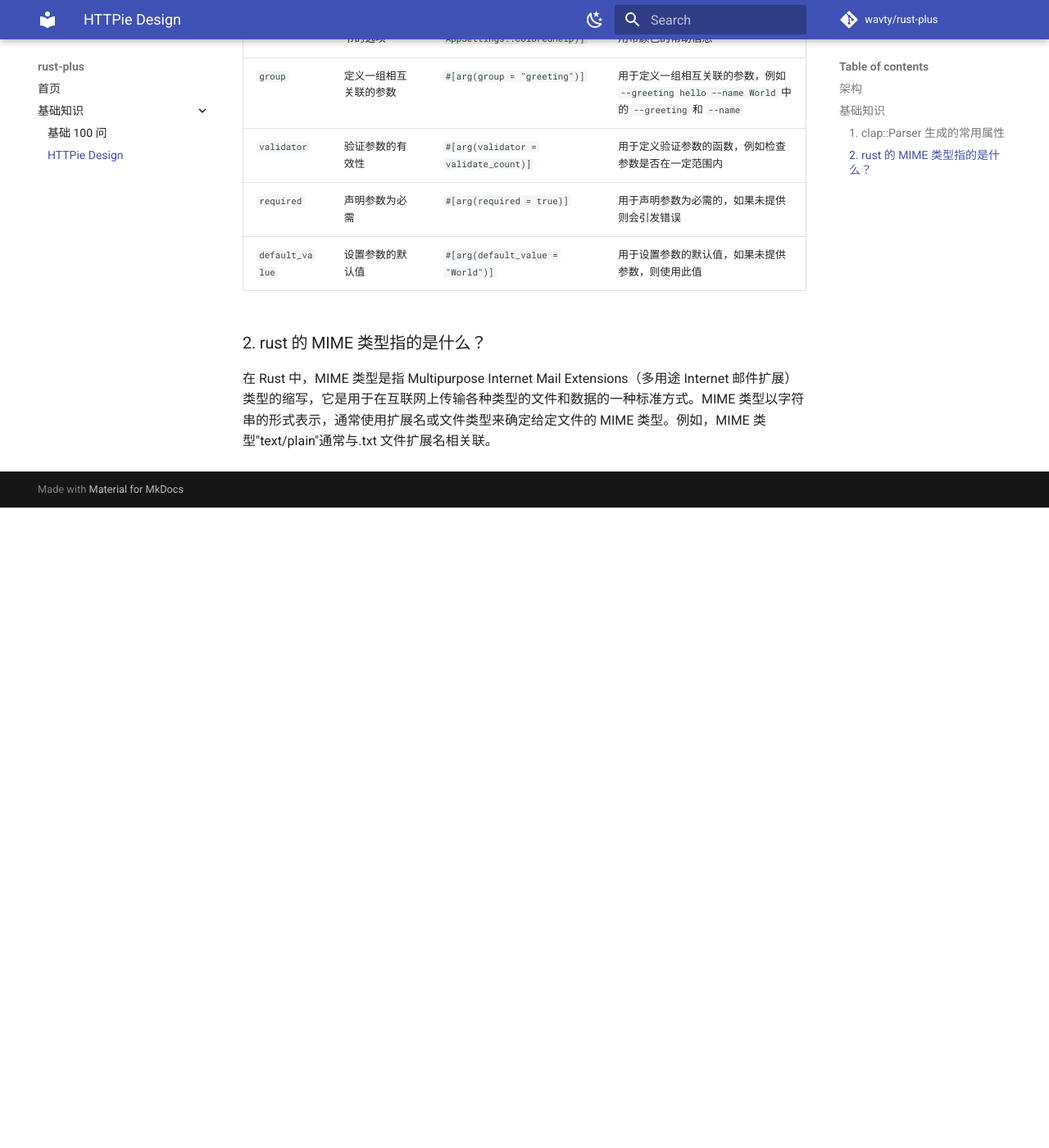
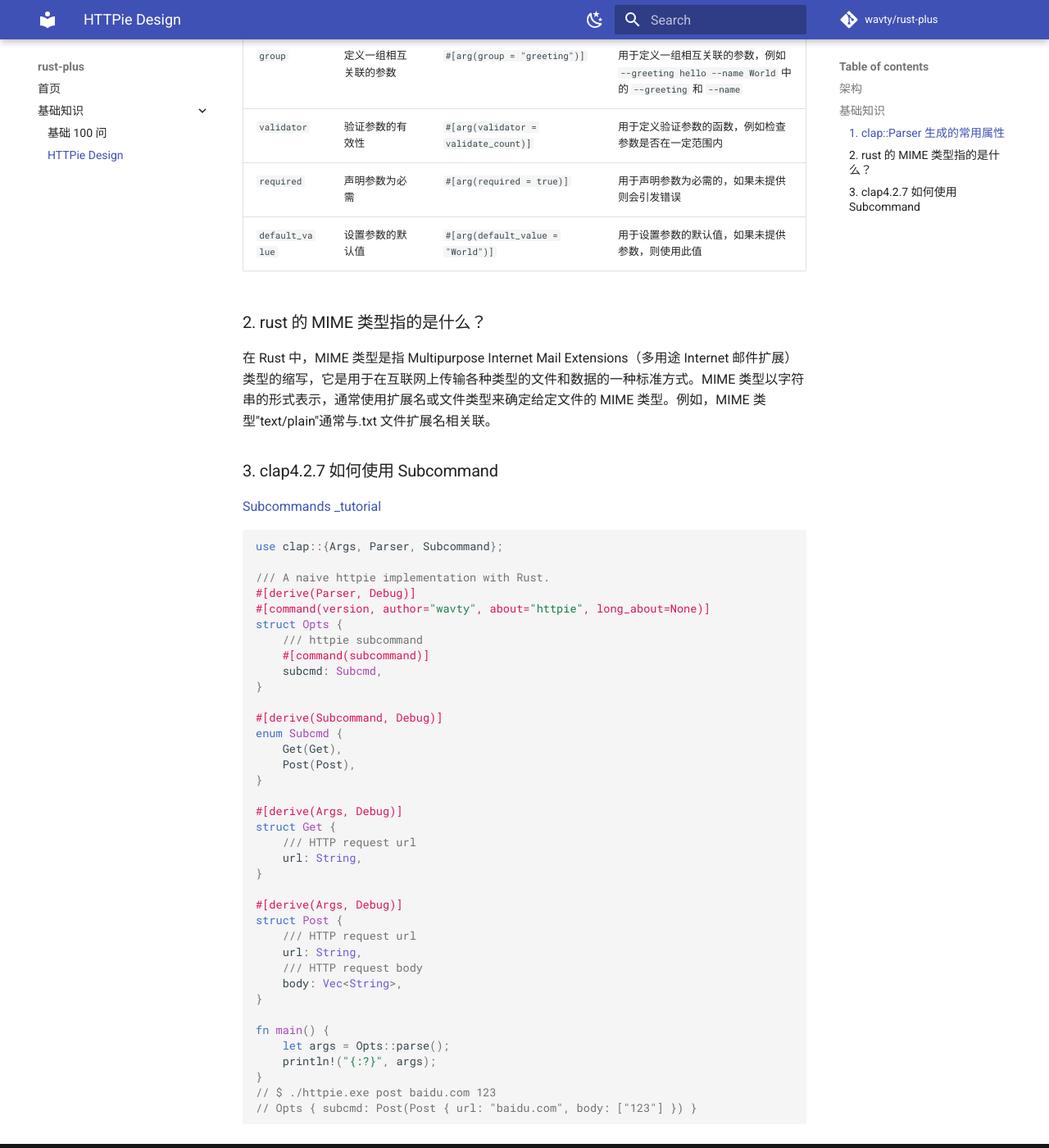
Before and after one commit to wavty/rust-plus, an MkDocs documentation site: the page built from docs/concepts/httpie.md, in a window 1280 px wide and 1400 px high, scrolled down 1398 px. Shown: the whole window at 82% size. Built offline with MkDocs 1.6.1 and Material for MkDocs 9.7.7, drawn with Linux system fonts in a browser that asks for light colours; comment, search, counter and statistics services are not loaded; before the commit the page ends 2017 px from its top, so only the background shows below that; some of the changed text lies outside the part shown.

````diff
--- a/docs/concepts/httpie.md
+++ b/docs/concepts/httpie.md
@@ -18,8 +20,7 @@ HTTPie is built in Rust, a systems programming language known for its speed, saf
 | `long_about`    | 关于此程序的长描述     | `#[command(long_about = "This is a simple program to greet a person.")]` | 用于设置程序的长描述，通常在帮助信息中使用                                                     |
 | `name`          | 程序的名字             | `#[command(name = "greet")]`                                             | 用于设置程序的名字，通常在帮助信息中使用                                                       |
 | `arg`           | 定义一个命令行参数     | `#[arg(short, long)]`                                                    | 用于定义命令行参数的选项和标志，例如 `-h` 或 `--help`                                          |
-| `subcommand`    | 定义一个子命令         | `#[subcommand(greet)]`                                                   | 用于定义一个子命令，例如 `git commit` 中的 `commit` 子命令                                     |
-| `setting`       | 设置程序或命令的选项   | `#[command(setting = AppSettings::ColoredHelp)]`                         | 用于设置程序或命令的选项，例如启用带颜色的帮助信息                                             |
+| `subcommand`    | 定义一个子命令         | `#[command(subcommand)]`                                                   | 用于定义一个子命令，例如 `git commit` 中的 `commit` 子命令                                     |
 | `group`         | 定义一组相互关联的参数 | `#[arg(group = "greeting")]`                                             | 用于定义一组相互关联的参数，例如 `--greeting hello --name World` 中的 `--greeting` 和 `--name` |
 | `validator`     | 验证参数的有效性       | `#[arg(validator = validate_count)]`                                     | 用于定义验证参数的函数，例如检查参数是否在一定范围内                                           |
 | `required`      | 声明参数为必需         | `#[arg(required = true)]`                                                | 用于声明参数为必需的，如果未提供则会引发错误                                                   |
@@ -28,3 +29,47 @@ HTTPie is built in Rust, a systems programming language known for its speed, saf
 ### 2. rust 的 MIME 类型指的是什么？
 
 在 Rust 中，MIME 类型是指 Multipurpose Internet Mail Extensions（多用途 Internet 邮件扩展）类型的缩写，它是用于在互联网上传输各种类型的文件和数据的一种标准方式。MIME 类型以字符串的形式表示，通常使用扩展名或文件类型来确定给定文件的 MIME 类型。例如，MIME 类型"text/plain"通常与.txt 文件扩展名相关联。
+
+### 3. clap4.2.7 如何使用 Subcommand
+
+[Subcommands _tutorial](https://docs.rs/clap/4.2.7/clap/_derive/_tutorial/index.html#subcommands)
+
+```rust
+use clap::{Args, Parser, Subcommand};
+
+/// A naive httpie implementation with Rust.
+#[derive(Parser, Debug)]
+#[command(version, author="wavty", about="httpie", long_about=None)]
+struct Opts {
+    /// httpie subcommand
+    #[command(subcommand)]
+    subcmd: Subcmd,
+}
+
+#[derive(Subcommand, Debug)]
+enum Subcmd {
+    Get(Get),
+    Post(Post),
+}
+
+#[derive(Args, Debug)]
+struct Get {
+    /// HTTP request url
+    url: String,
+}
+
+#[derive(Args, Debug)]
+struct Post {
+    /// HTTP request url
+    url: String,
+    /// HTTP request body
+    body: Vec<String>,
+}
+
+fn main() {
+    let args = Opts::parse();
+    println!("{:?}", args);
+}
+// $ ./httpie.exe post baidu.com 123
+// Opts { subcmd: Post(Post { url: "baidu.com", body: ["123"] }) }
+```
````
Also changed, not shown: other parts of docs/concepts/httpie.md (+3 -1 lines), 1 other file.
